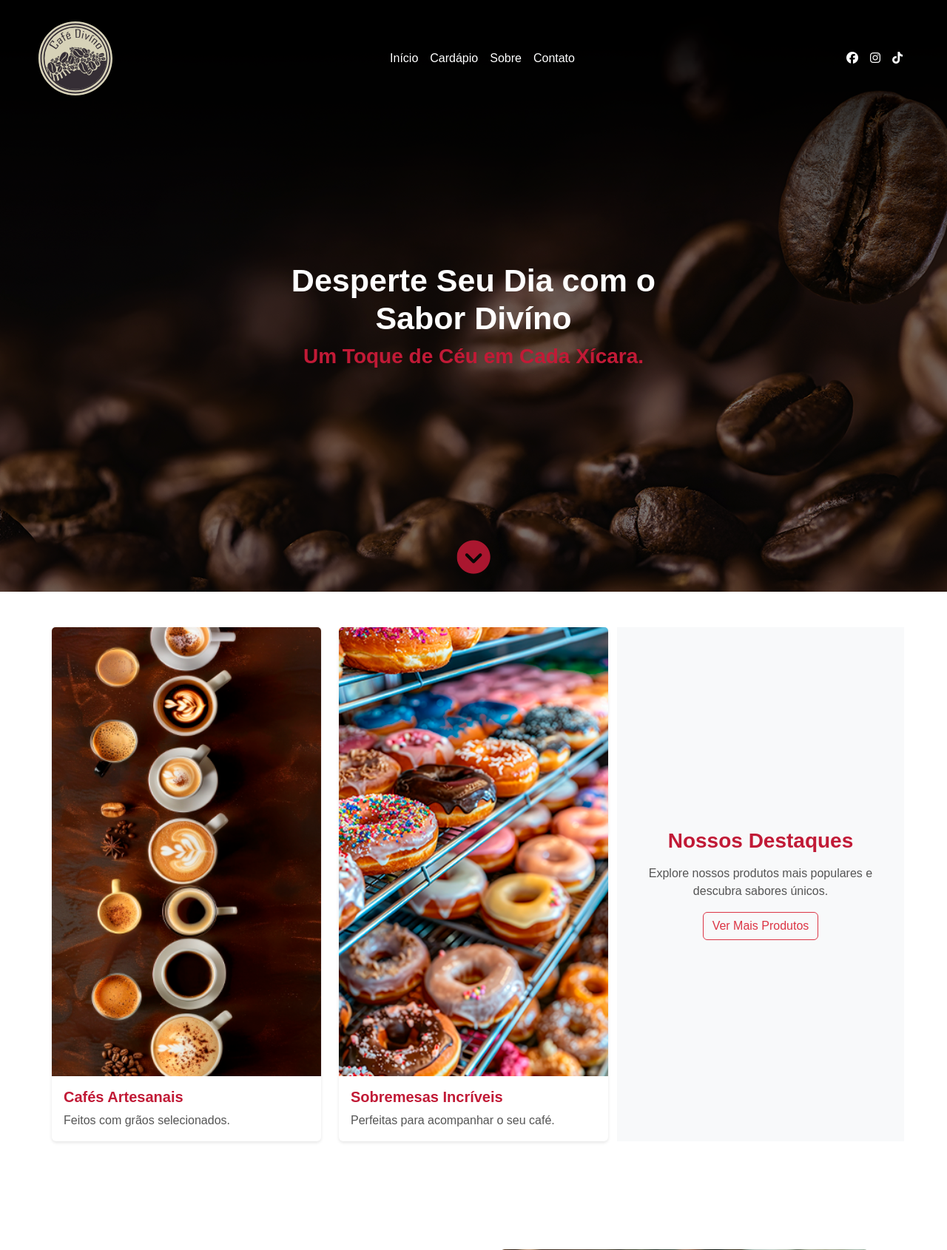
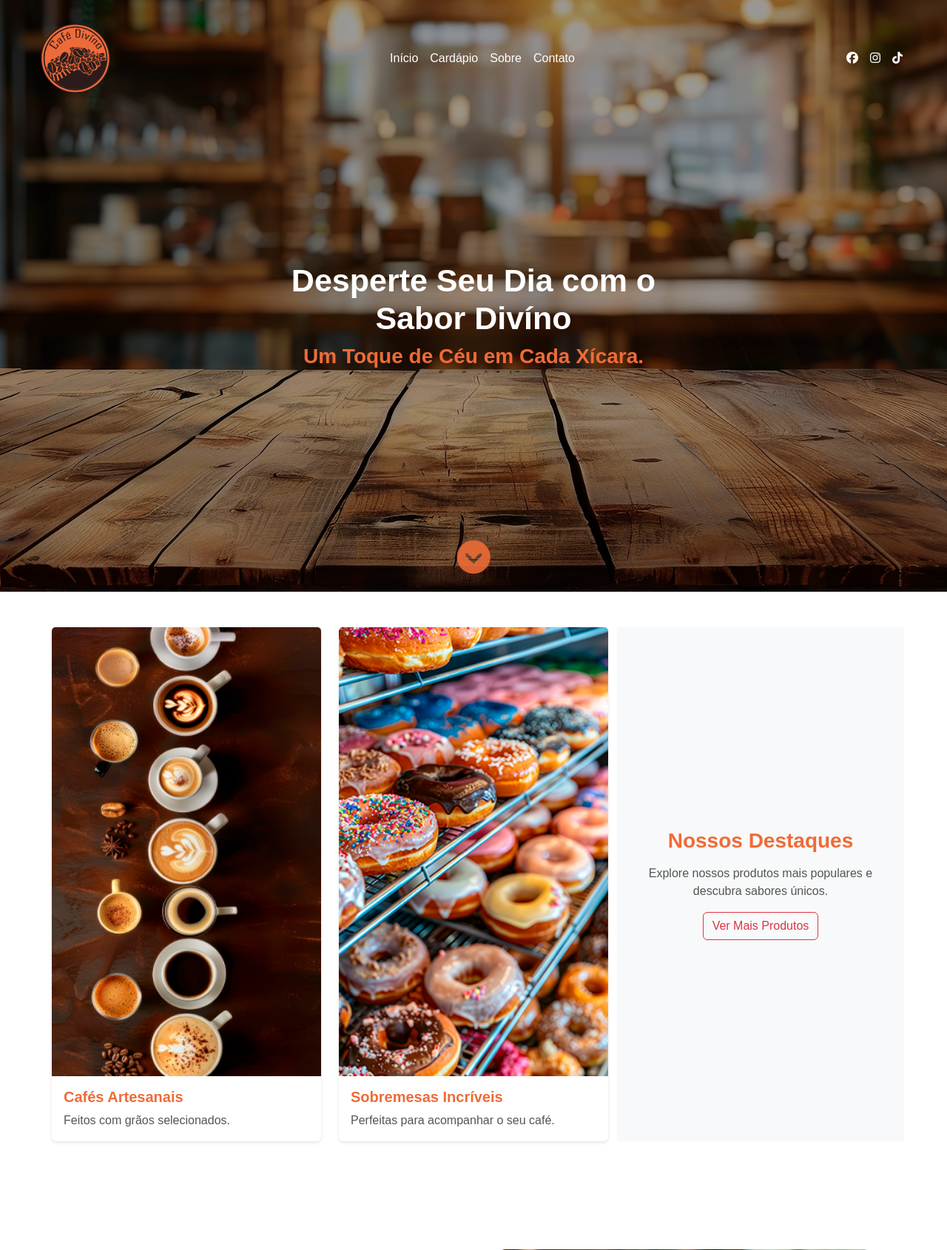
Before and after one commit to gabrixlfernando/cafe-divino, a PHP site: page / in a window 1280 px wide. Shown: the top 1690 px of the page at 74% size. Run offline with PHP 8.4, Linux system fonts and the light colour scheme; some libraries are stand-ins or nearby versions.

Commit message:
apresentação da paleta de cores

```diff
--- a/css/style.css
+++ b/css/style.css
@@ -26,17 +26,17 @@ header {
     flex-direction: column;
     justify-content: space-between;
     align-items: center;
-    background: url(../img/banner.png);
+    background: url(../img/banner2.png);
     background-repeat: repeat;
     background-position: center;
     background-size: cover;
-    background-color: #00000088;
+    background-color: rgba(0, 0, 0, 0.2);
     background-blend-mode: multiply;
     height: 100vh;
 }
 
 header nav div a h1{
-    background: url(../img/logo-café-divíno.svg) no-repeat;
+    background: url(../img/logo-café-divíno2.svg) no-repeat;
     width: 100px;
     height: 100px;
     text-indent: -5000px;
@@ -51,7 +51,7 @@ header h2{
 
 header h3{
     font-size: 32px;
-    color: #c11a36;
+    color: #ef6b37;
 }
 
 .banner-seta{
@@ -65,7 +65,7 @@ header h3{
 
   .fa.icone {
     font-size: 46px;
-    color: #c11a36;
+    color: #ef6b37;
     opacity: 1;
     animation: anima 1050ms ease-in infinite alternate;
   }
@@ -105,15 +105,15 @@ section .btn-outline-dark:hover {
 
 
 .card-title {
-    color: #c11a36;
+    color: #ef6b37;
 }
 
 #destaques h3{
-    color: #c11a36;
+    color: #ef6b37;
 }
 
 .action{
-    /* background: #c11a36; */
+    /* background: #ef6b37; */
     background: url(../img/banner.png) no-repeat;
     background-attachment: fixed;
     background-size: cover;
@@ -124,7 +124,7 @@ section .btn-outline-dark:hover {
 }
 
 .action h2{
-    color: #c11a36;
+    color: #ef6b37;
 }
 
 .action p{
@@ -164,7 +164,7 @@ section .btn-outline-dark:hover {
     bottom: 20px;
     right: 20px;
     display: none;
-    background: #c11a36 !important;
+    background: #ef6b37 !important;
     border: none !important;
   }
 
@@ -175,12 +175,13 @@ section .btn-outline-dark:hover {
 
 /* Footer */
 footer {
-    background-color: #D9D1BA;
+    background-color: #2b1b1b;
 }
 
 footer h5 {
     font-weight: bold;
     margin-bottom: 15px;
+    color: #ef6b37;
 }
 
 footer ul {
--- a/index.html
+++ b/index.html
@@ -228,7 +228,7 @@
             <div class="row site">
                 <!-- Logo -->
                 <div class="col-md-4 text-center text-md-start mb-3 mb-md-0">
-                    <img src="img/logo-café-divíno.svg" alt="Logo Café Divíno" class="img-fluid" style="max-width: 150px;">
+                    <img src="img/logo-café-divíno2.svg" alt="Logo Café Divíno" class="img-fluid" style="max-width: 150px;">
                 </div>
 
                 <!-- Menu -->
```
Also changed, not shown: img/banner2.png (added), img/logo-café-divíno2.svg (added).
